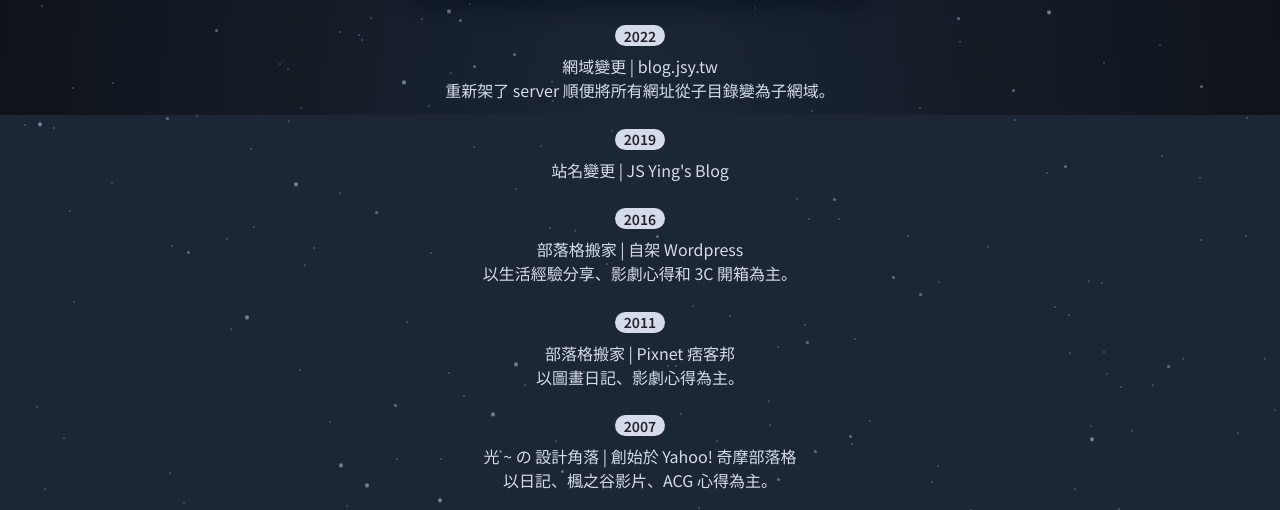
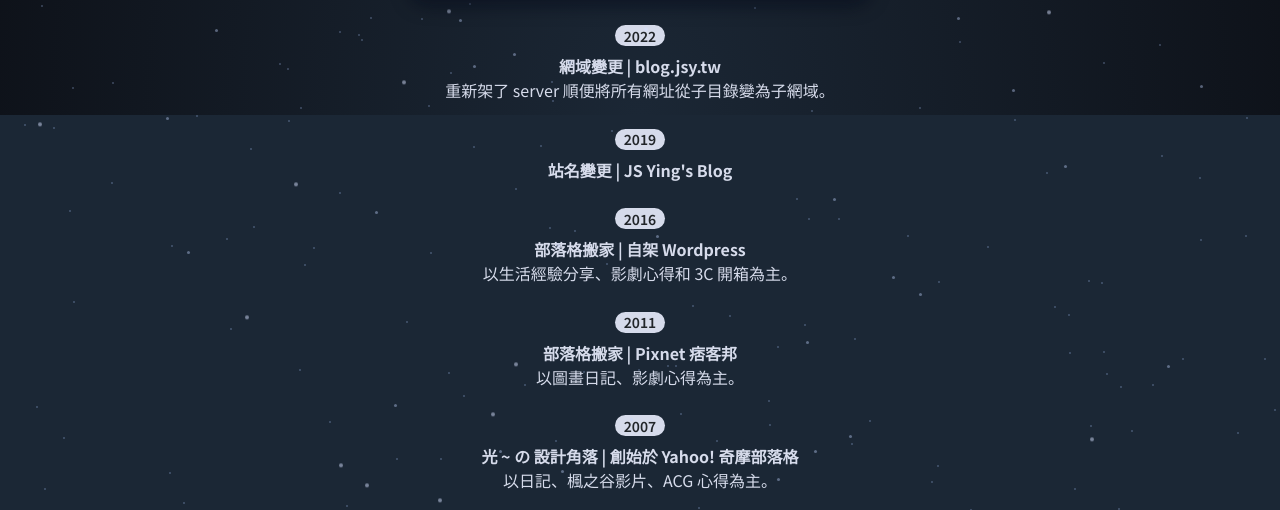
Before and after one commit to js-ying/Personal-Website-2019, a Vue app: page /blog-intro in a window 1280 px wide. Shown: the part 685-1195 px from the top of the page. Built offline with nearby package versions, Linux system fonts and the light colour scheme; what vue-easy-lightbox would draw is missing.

Commit message:
update some content

```diff
--- a/public/dataSet/skillDataSet.js
+++ b/public/dataSet/skillDataSet.js
@@ -1,7 +1,7 @@
 const skillDataSet = [
   {
     title: 'Javascript',
-    desc: '工作主要以 Angular 和 Vue3 開發銀行內部核心系統；Side project 以 React18 為主。',
+    desc: '主要以 Angular 和 Vue3 開發金融業內部系統；Side project 以 React18 為主。',
     contents: ['Angular', 'Vue', 'React', 'Next.js', 'TypeScript', 'jQuery'],
   },
   {
@@ -11,7 +11,7 @@ const skillDataSet = [
   },
   {
     title: 'Backend',
-    desc: '工作主要以 Java Spring Boot 開發銀行核心業務邏輯；Side project 以 Express.js 為主。',
+    desc: '主要以 Java Spring Boot 開發金融業內部系統核；Side project 以 Express.js 為主。',
     contents: ['Java', 'Spring Boot', 'Node.js', 'Express.js', 'PHP', 'Laravel'],
   },
   {
--- a/src/App.vue
+++ b/src/App.vue
@@ -45,4 +45,21 @@ export default {
 };
 </script>
 
-<style scoped></style>
+<style scoped>
+::v-deep .vel-modal {
+  background: rgba(0, 0, 0, 0.7) !important;
+}
+
+::v-deep .vel-img-wrapper {
+  transition: none !important;
+}
+
+::v-deep .vel-img-title {
+  color: rgba(235, 240, 255, 0.9) !important;
+  opacity: 1 !important;
+  font-size: 18px !important;
+  padding: 5px 10px;
+  background-color: rgba(0, 0, 0, 0.5);
+  border-radius: 20px;
+}
+</style>
--- a/src/components/Blog.vue
+++ b/src/components/Blog.vue
@@ -41,24 +41,25 @@ export default {
           {
             tag: '2007',
             content:
-              '光 ~ の 設計角落 | 創始於 Yahoo! 奇摩部落格<br />以日記、楓之谷影片、ACG 心得為主。',
+              '<b>光 ~ の 設計角落 | 創始於 Yahoo! 奇摩部落格</b><br />以日記、楓之谷影片、ACG 心得為主。',
           },
           {
             tag: '2011',
-            content: '部落格搬家 | Pixnet 痞客邦<br />以圖畫日記、影劇心得為主。',
+            content: '<b>部落格搬家 | Pixnet 痞客邦</b><br />以圖畫日記、影劇心得為主。',
           },
           {
             tag: '2016',
-            content: '部落格搬家 | 自架 Wordpress<br />以生活經驗分享、影劇心得和 3C 開箱為主。',
+            content:
+              '<b>部落格搬家 | 自架 Wordpress</b><br />以生活經驗分享、影劇心得和 3C 開箱為主。',
           },
           {
             tag: '2019',
-            content: "站名變更 | JS Ying's Blog",
+            content: "<b>站名變更 | JS Ying's Blog</b>",
           },
           {
             tag: '2022',
             content:
-              '網域變更 | blog.jsy.tw<br />重新架了 server 順便將所有網址從子目錄變為子網域。',
+              '<b>網域變更 | blog.jsy.tw</b><br />重新架了 server 順便將所有網址從子目錄變為子網域。',
           },
         ].reverse(),
         link: 'https://blog.jsy.tw/',
```
